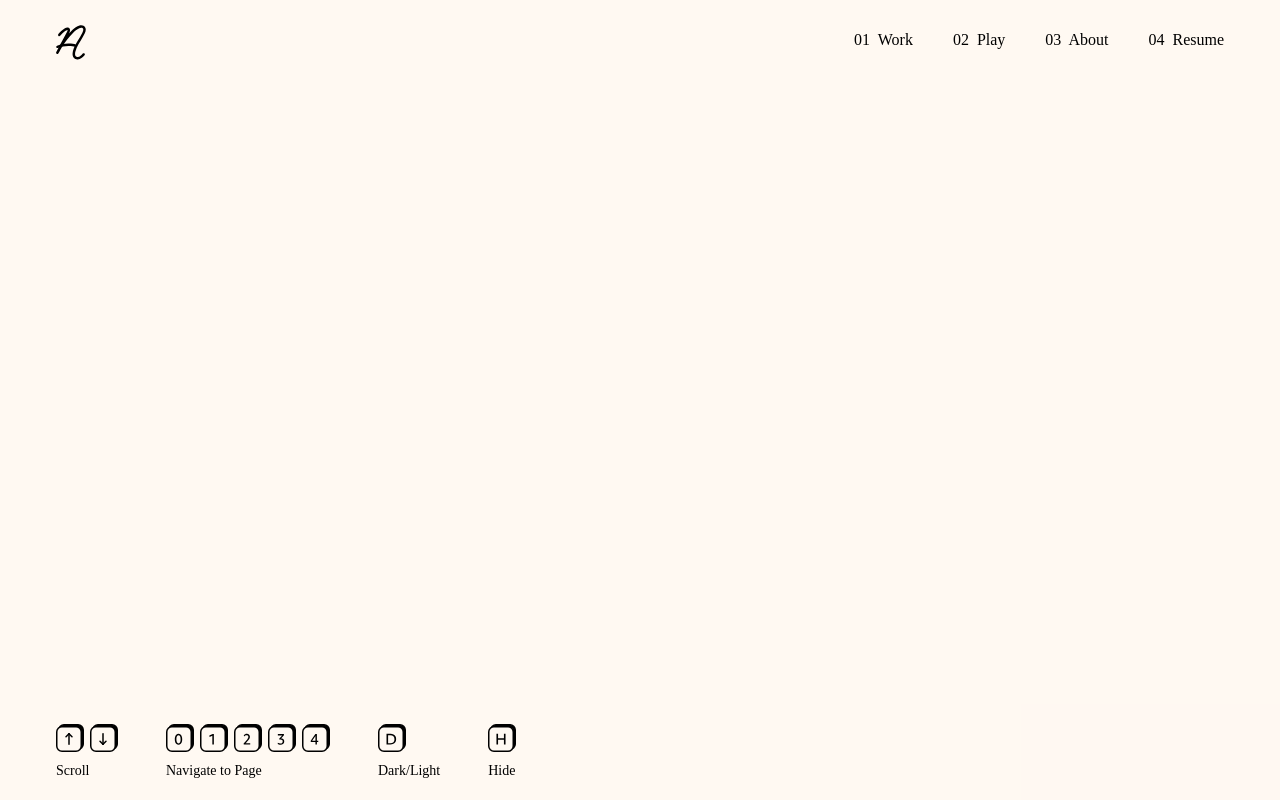
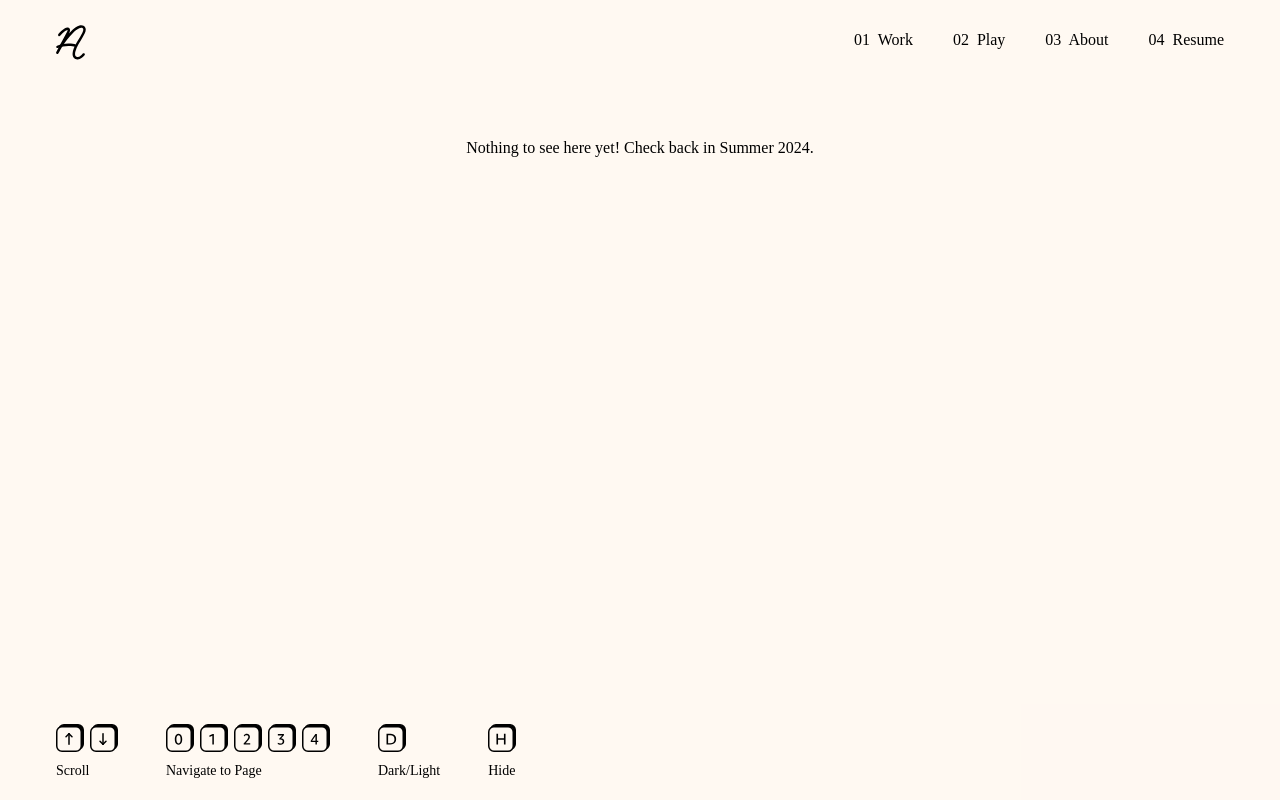
Before and after one commit to awang1245/anna-wang-portfolio, a React (Vite) app: page /#/play in a window 1280 px wide. Built offline with nearby package versions, Linux system fonts and the light colour scheme; a web font is replaced by a local one.

Commit message:
feat: added placeholder text to play page

```diff
--- a/src/components/Play.tsx
+++ b/src/components/Play.tsx
@@ -1,7 +1,17 @@
+import "../styles/Play.css";
+import { useRecoilState } from "recoil";
+import { isDarkState } from "./atoms";
+
 function Play() {
+  const [isDark] = useRecoilState<boolean>(isDarkState);
+
   return (
     <>
-      <main></main>
+      <main className={isDark ? "page-dark" : "page-light"}>
+        <div className="play">
+          <p>Nothing to see here yet! Check back in Summer 2024.</p>
+        </div>
+      </main>
     </>
   );
 }
--- /dev/null
+++ b/src/styles/Play.css
@@ -0,0 +1,16 @@
+.play {
+  width: 100%;
+  height: fit-content;
+  display: flex;
+  flex-flow: column;
+  align-items: center;
+  text-align: center;
+  max-width: 1080px;
+  margin-bottom: 120px;
+}
+
+@media (max-width: 1160px) {
+  .play {
+    padding: 0px 56px;
+  }
+}
```
